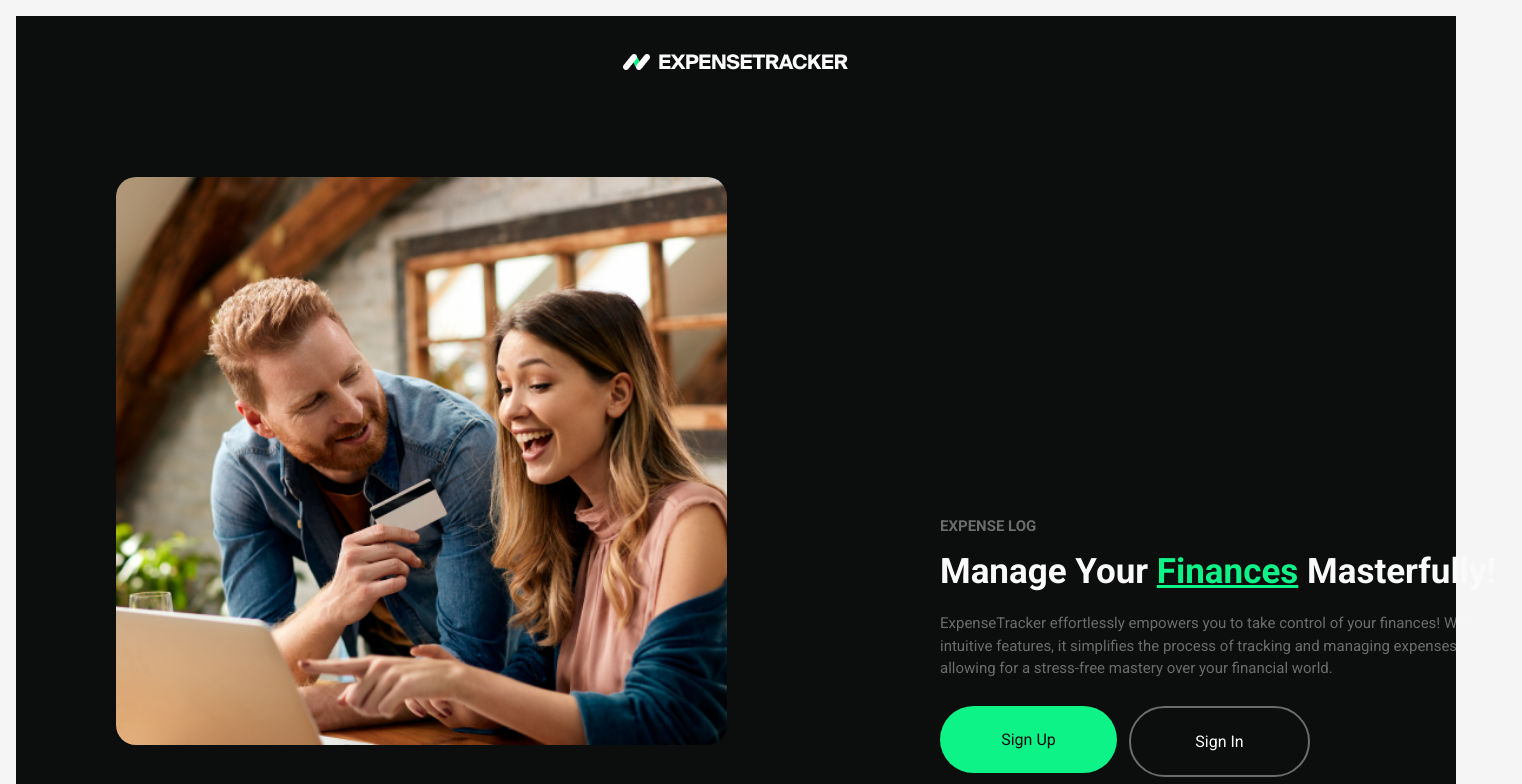
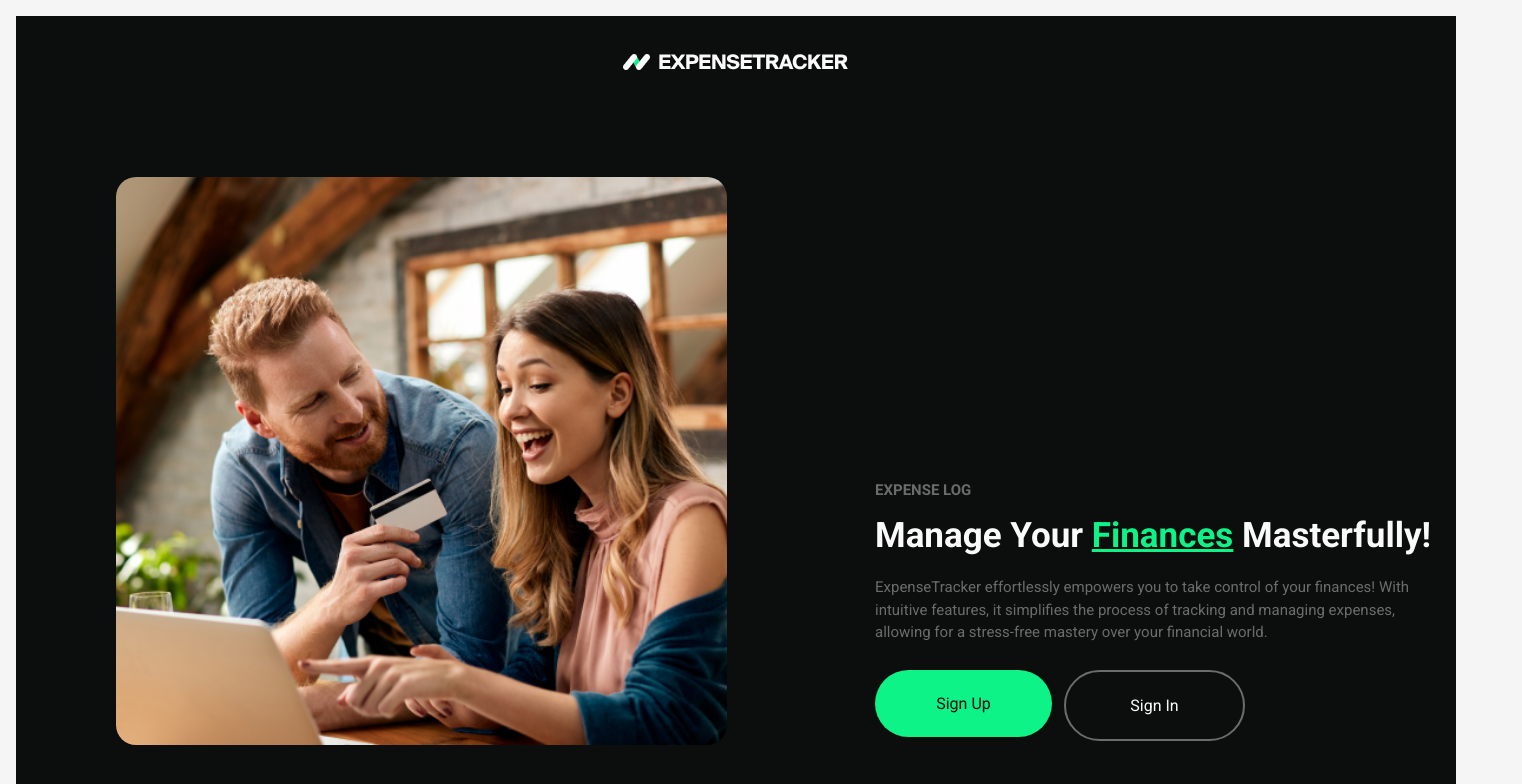
Before and after one commit to Reuelle/expense-tracker, a React (Create React App) app: page /expense-tracker/login in a window 1280 px wide. Both pictures are taken after a click on the element 736 px from the left and 61 px from the top of the page. Shown: the top 784 px of the page, 1522 px wide, since content can reach past the window. Built offline with nearby package versions, Linux system fonts and the light colour scheme.

Commit message:
Update AuthNav.module.css

```diff
--- a/src/components/AuthNav/AuthNav.module.css
+++ b/src/components/AuthNav/AuthNav.module.css
@@ -25,8 +25,8 @@
   max-width: 1000px;
   width: 562px;
   height: 351px;
-  margin-left: 465px; /* Adjust the horizontal position */
-  margin-top: 52px; /* Adjust the vertical position */
+  margin-left: 400px; /* Adjust the horizontal position */
+  margin-top: 2px; /* Adjust the vertical position */
 }
 
 .header h4 {
```
